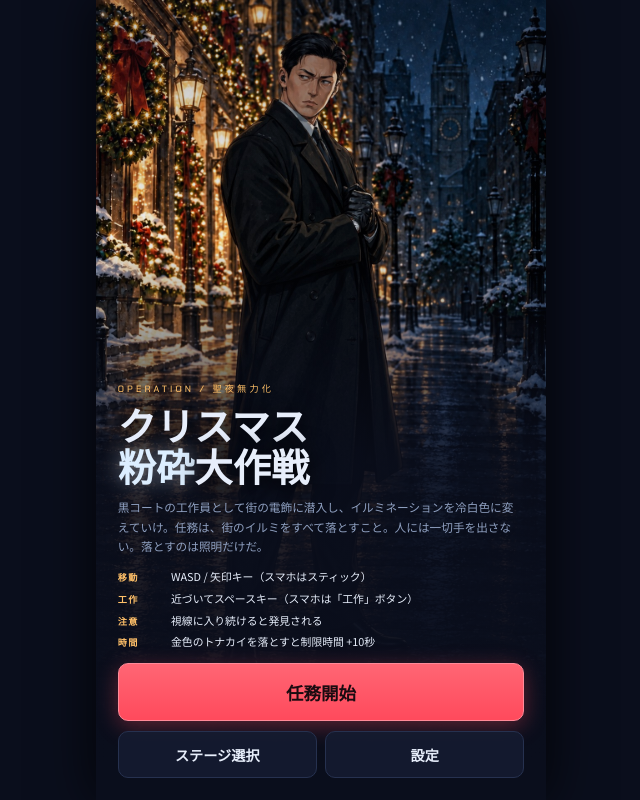
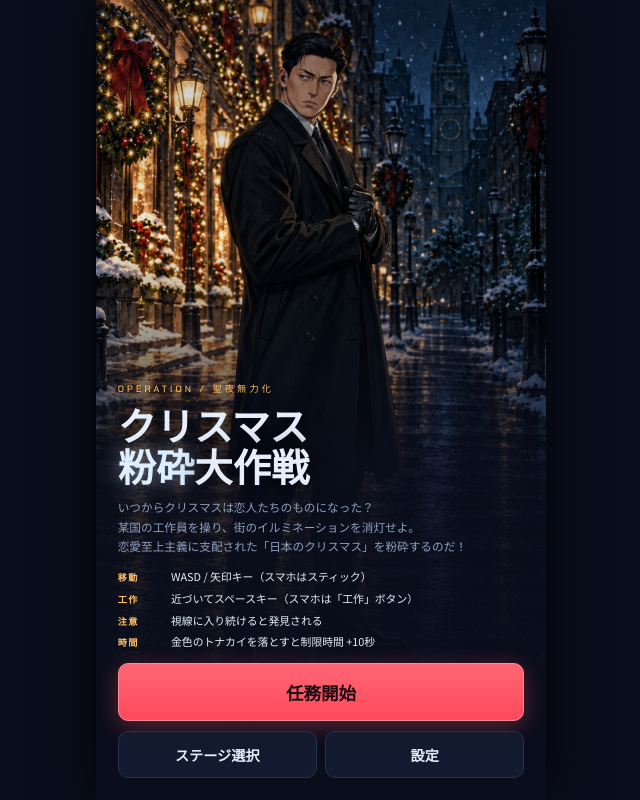
Before and after one commit to KMC48/christmas-sabotage, a plain HTML site: page game/index.html in a window 1280 px wide. Shown: the whole page, without its empty margins (319-959 px from the left). Drawn offline with Linux system fonts and the light colour scheme; a web font is replaced by a local one.

Commit message:
Update title screen intro copy for Christmas Sabotage

```diff
--- a/game/index.html
+++ b/game/index.html
@@ -417,7 +417,7 @@ canvas#view{position:absolute; inset:0; width:100%; height:100%; display:block;
     <div class="pad">
       <div id="titleMark">OPERATION / 聖夜無力化</div>
       <h1 id="titleMain">クリスマス<br><em>粉砕</em>大作戦</h1>
-      <p id="titleLead">黒コートの工作員として街の電飾に潜入し、イルミネーションを冷白色に変えていけ。任務は、街のイルミをすべて落とすこと。人には一切手を出さない。落とすのは照明だけだ。</p>
+      <p id="titleLead">いつからクリスマスは恋人たちのものになった？<br>某国の工作員を操り、街のイルミネーションを消灯せよ。<br>恋愛至上主義に支配された「日本のクリスマス」を粉砕するのだ！</p>
       <div id="brief">
         <div><b>移動</b><span id="briefMove">左スティック</span></div>
         <div><b>工作</b><span id="briefSab">近づいて右の工作ボタン</span></div>
```
